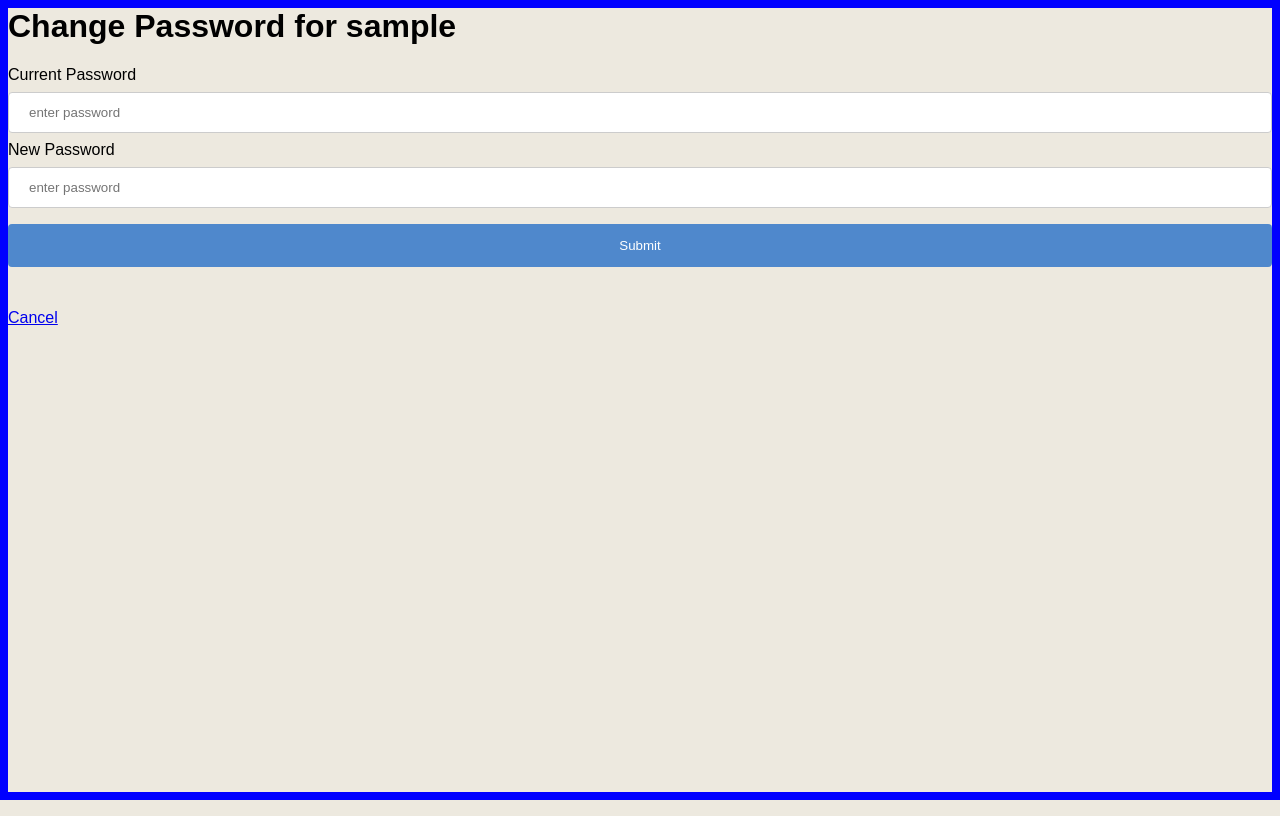
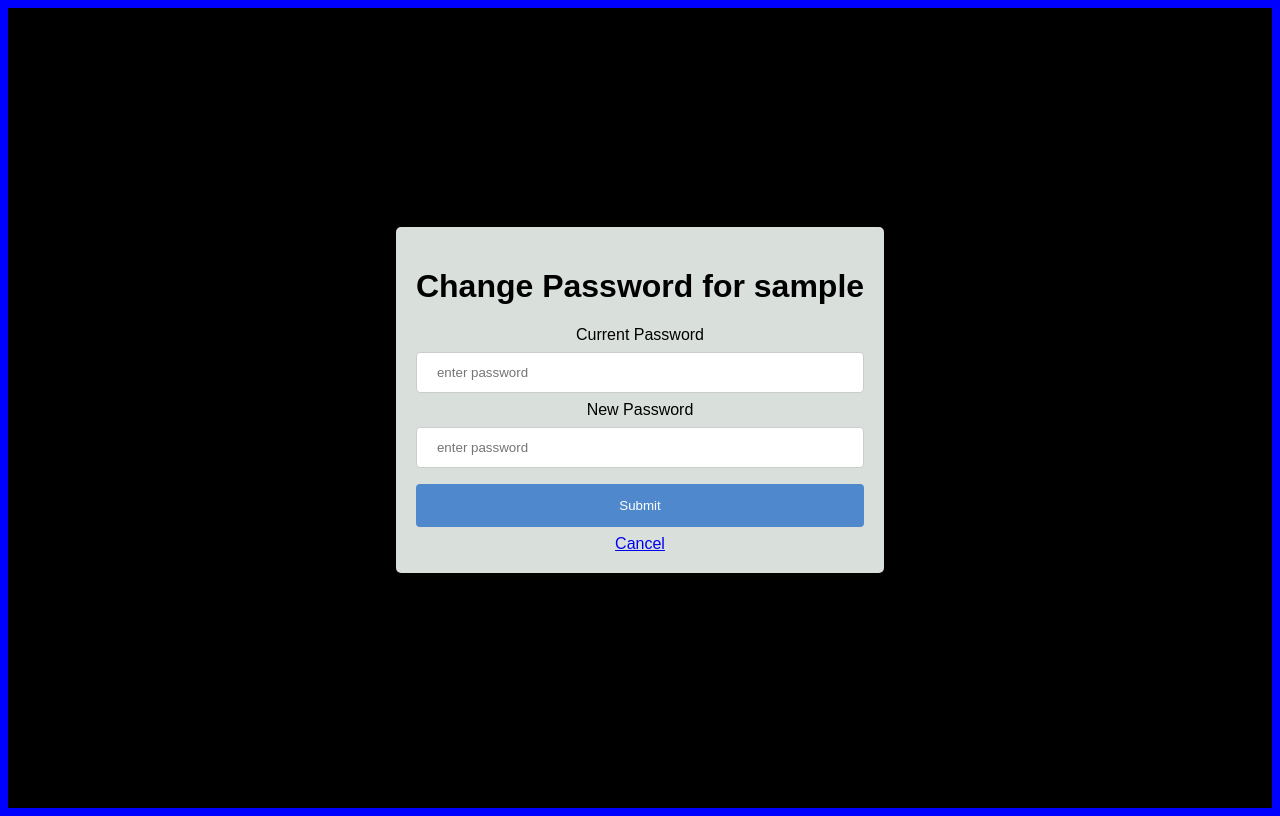
Before and after one commit to aarondunn21/AppointmentScheduler, a Flask app: page /change_password/1 in a window 1280 px wide. Run offline with Flask 3, Linux system fonts and the light colour scheme; a database or web service that is not in the repository returns one stand-in record (values such as "Sample title").

Commit message:
Update reset.html

```diff
--- a/templates/reset.html
+++ b/templates/reset.html
@@ -5,19 +5,21 @@
 
 </head>
 
-<body>
-    <h1>Change Password for {{ username }}</h1>
+<body style = "background-color: black">
+    <div class="center">
 
-    <form action="{{ url_for('change_password', id=id)}}" method="POST" role="form">
+    <form class="login" action="{{ url_for('change_password', id=id)}}" method="POST" role="form">
+        <h1>Change Password for {{ username }}</h1>
         Current Password <input name="currentpassword" type="password" class="form-control" placeholder="enter password" />
         <br>
         New Password <input name="newpassword" type="password" class="form-control" placeholder="enter password" />
         <br>
         <input type="submit">
+        <a href="{{ url_for('login')}}">Cancel</a>
     </form>
 
     <br>
-    <a href="{{ url_for('login')}}">Cancel</a>
+    </div>
 
 </body>
 
```
